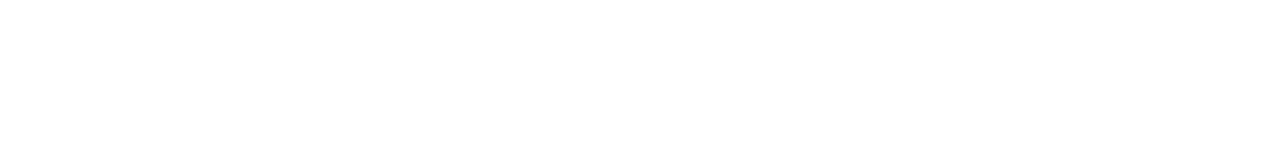
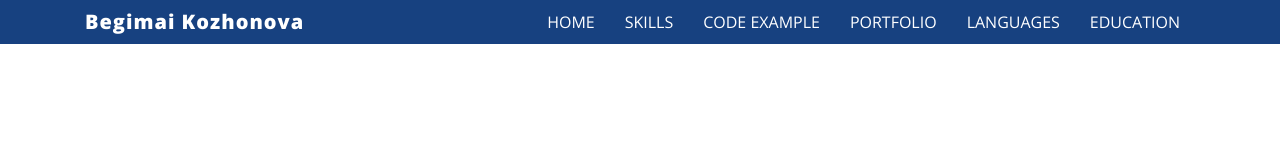
Before and after one commit to BegimaiKozhonova/portfolio2, a plain HTML site: page index.html in a window 1280 px wide. Drawn offline with nearby package versions, Linux system fonts and the light colour scheme.

Commit message:
add header

```diff
--- a/css/style.css
+++ b/css/style.css
@@ -0,0 +1,60 @@
+:root {
+  --accent: #174180;
+  --accent-light: #3764a7;
+  --pure-white: #fff;
+}
+html {
+  box-sizing: border-box;
+  scroll-behavior: smooth;
+}
+*,
+*::before,
+*::after {
+  box-sizing: inherit;
+}
+body {
+  margin: 0;
+  font-family: "Open Sans", sans-serif;
+  color: var(--accent);
+}
+.container {
+  width: 1140px;
+  margin: 0 auto;
+  padding: 0 15px;
+}
+.header {
+  background-color: var(--accent);
+}
+.header a {
+  color: var(--pure-white);
+  text-decoration: none;
+}
+.header-nav {
+  padding: 11px 0;
+  display: flex;
+  justify-content: space-between;
+  align-items: center;
+}
+.header-logo {
+  width: 20%;
+  font-size: 20px;
+  line-height: 20px;
+  font-weight: 800;
+  letter-spacing: 1px;
+}
+.header-menu {
+  display: flex;
+  margin: 0;
+  padding: 0;
+  list-style: none;
+}
+.header-menu-link {
+  font-size: 16px;
+  line-height: 11px;
+  padding: 15px;
+  text-transform: uppercase;
+  transition: background-color 0.3s;
+}
+.header-menu-link:hover {
+  background-color: var(--accent-light);
+}
--- a/index.html
+++ b/index.html
@@ -5,6 +5,43 @@
     <meta http-equiv="X-UA-Compatible" content="IE=edge" />
     <meta name="viewport" content="width=device-width, initial-scale=1.0" />
     <title>Begimai Kozhonova</title>
+    <link rel="preconnect" href="https://fonts.googleapis.com" />
+    <link rel="preconnect" href="https://fonts.gstatic.com" crossorigin />
+    <link
+      href="https://fonts.googleapis.com/css2?family=Open+Sans:ital,wght@0,300;0,700;0,800;1,400&display=swap"
+      rel="stylesheet"
+    />
+    <link rel="stylesheet" href="css/style.css" />
   </head>
-  <body></body>
+  <body>
+    <header class="header">
+      <div class="header-inner">
+        <div class="container">
+          <nav class="header-nav">
+            <a href="#" class="header-logo">Begimai Kozhonova</a>
+            <ul class="header-menu">
+              <li class="header-menu-item">
+                <a href="#home" class="header-menu-link">Home</a>
+              </li>
+              <li class="header-menu-item">
+                <a href="#skills" class="header-menu-link">Skills</a>
+              </li>
+              <li class="header-menu-item">
+                <a href="#code" class="header-menu-link">Code Example</a>
+              </li>
+              <li class="header-menu-item">
+                <a href="#portfolio" class="header-menu-link">Portfolio</a>
+              </li>
+              <li class="header-menu-item">
+                <a href="#languages" class="header-menu-link">Languages</a>
+              </li>
+              <li class="header-menu-item">
+                <a href="#education" class="header-menu-link">Education</a>
+              </li>
+            </ul>
+          </nav>
+        </div>
+      </div>
+    </header>
+  </body>
 </html>
```
